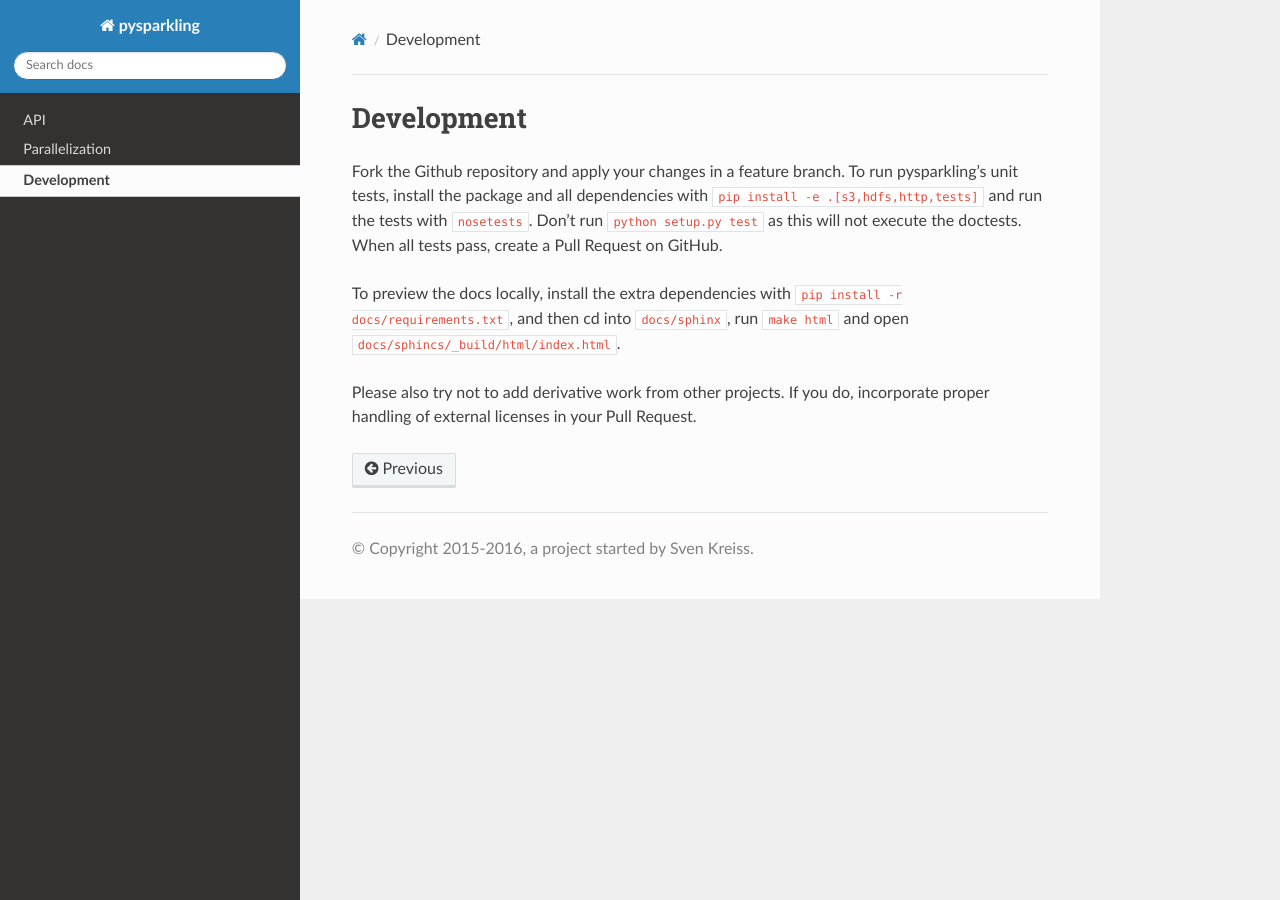
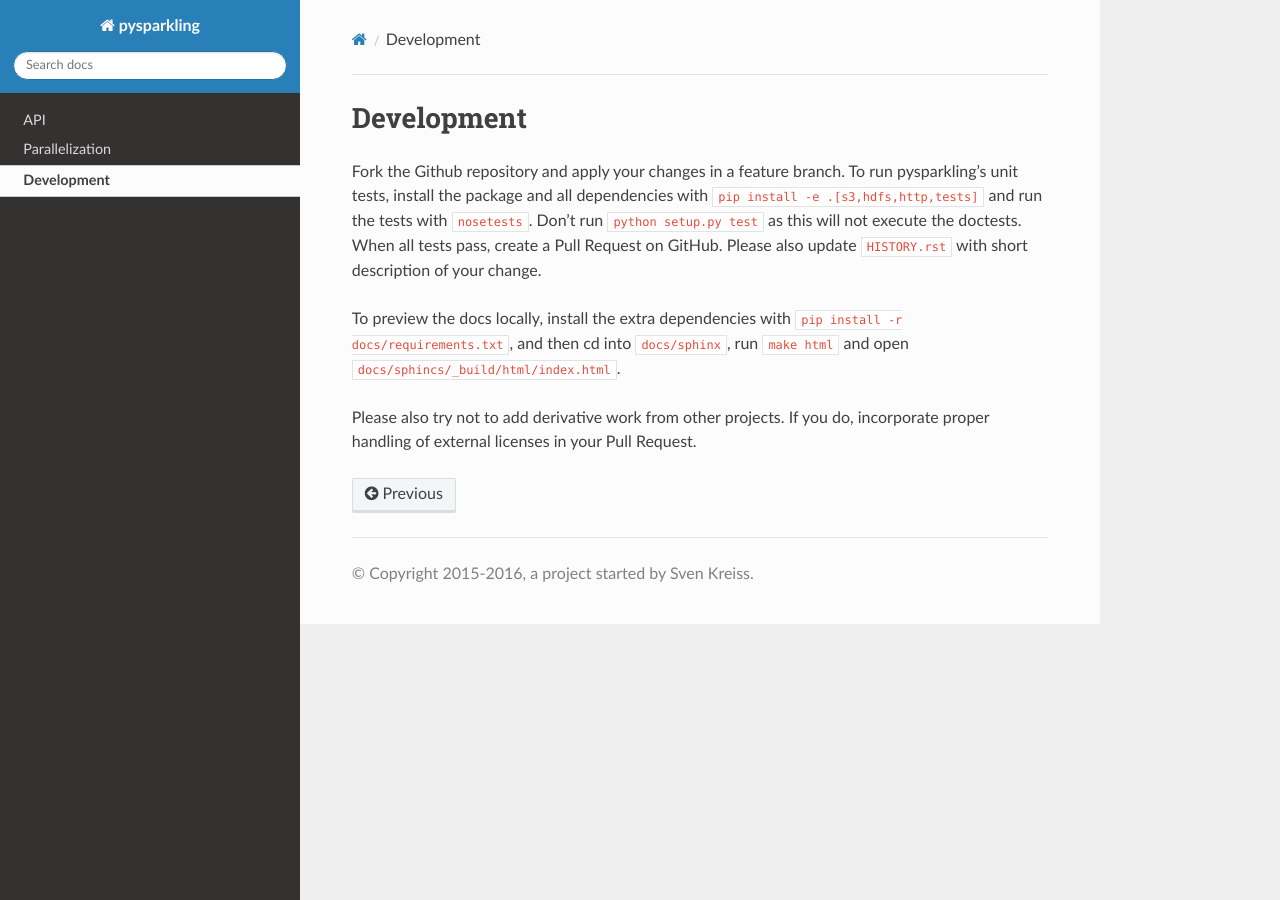
Before and after one commit to svenkreiss/pysparkling, a Sphinx documentation site: the page built from docs/sphinx/dev.rst, in a window 1280 px wide. Built offline with Sphinx 7.4.7 and the Read the Docs theme 2.0.0, drawn with Linux system fonts in a browser that asks for light colours.

Commit message:
dev doc: mention HISTORY.rst update

```diff
--- a/docs/sphinx/dev.rst
+++ b/docs/sphinx/dev.rst
@@ -8,6 +8,7 @@ To run pysparkling's unit tests, install the package and all
 dependencies with ``pip install -e .[s3,hdfs,http,tests]`` and run the
 tests with ``nosetests``. Don't run ``python setup.py test`` as this will
 not execute the doctests. When all tests pass, create a Pull Request on GitHub.
+Please also update ``HISTORY.rst`` with short description of your change.
 
 To preview the docs locally, install the extra dependencies with
 ``pip install -r docs/requirements.txt``, and then cd into ``docs/sphinx``,
```
